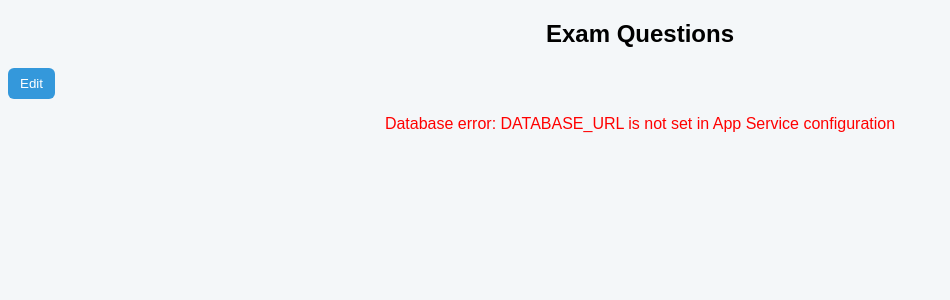
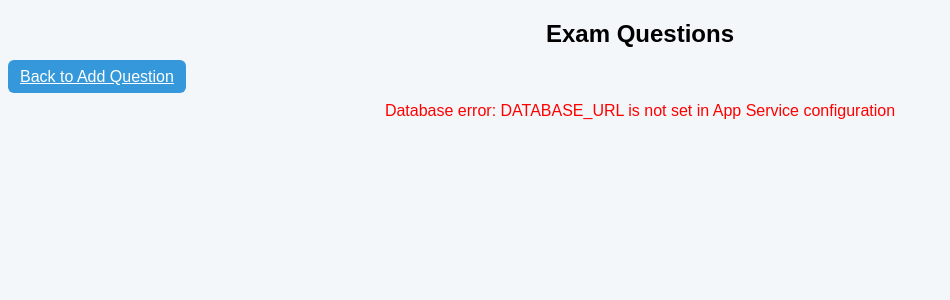
Before and after one commit to CodewithJammy/training-centre, a Flask app: page /admin/list in a window 1280 px wide. Shown: the top 300 px of the page, without its empty margins (0-950 px from the left). Run offline with Flask 3, Linux system fonts and the light colour scheme; the visitor is signed in with stand-in values (Sample User, id 1); parts of the project's set-up code (start-up, migrations or seed data) failed here and were passed over.

Commit message:
Update currentquestionAfterLoad.html

```diff
--- a/templates/currentquestionAfterLoad.html
+++ b/templates/currentquestionAfterLoad.html
@@ -24,8 +24,7 @@
 </head>
 <body>
   <h2 style="text-align:center;">Exam Questions</h2>
-   <form method="GET" action="{{ url_for('admin.add_question') }}">
-      <button type="submit" class="edit-btn">Edit</button>
+  <a href="{{ url_for('admin.add_question') }}" class="edit-btn">Back to Add Question</a>
   {% if error %}
     <p style="color:red; text-align:center;">{{ error }}</p>
   {% endif %}
```
